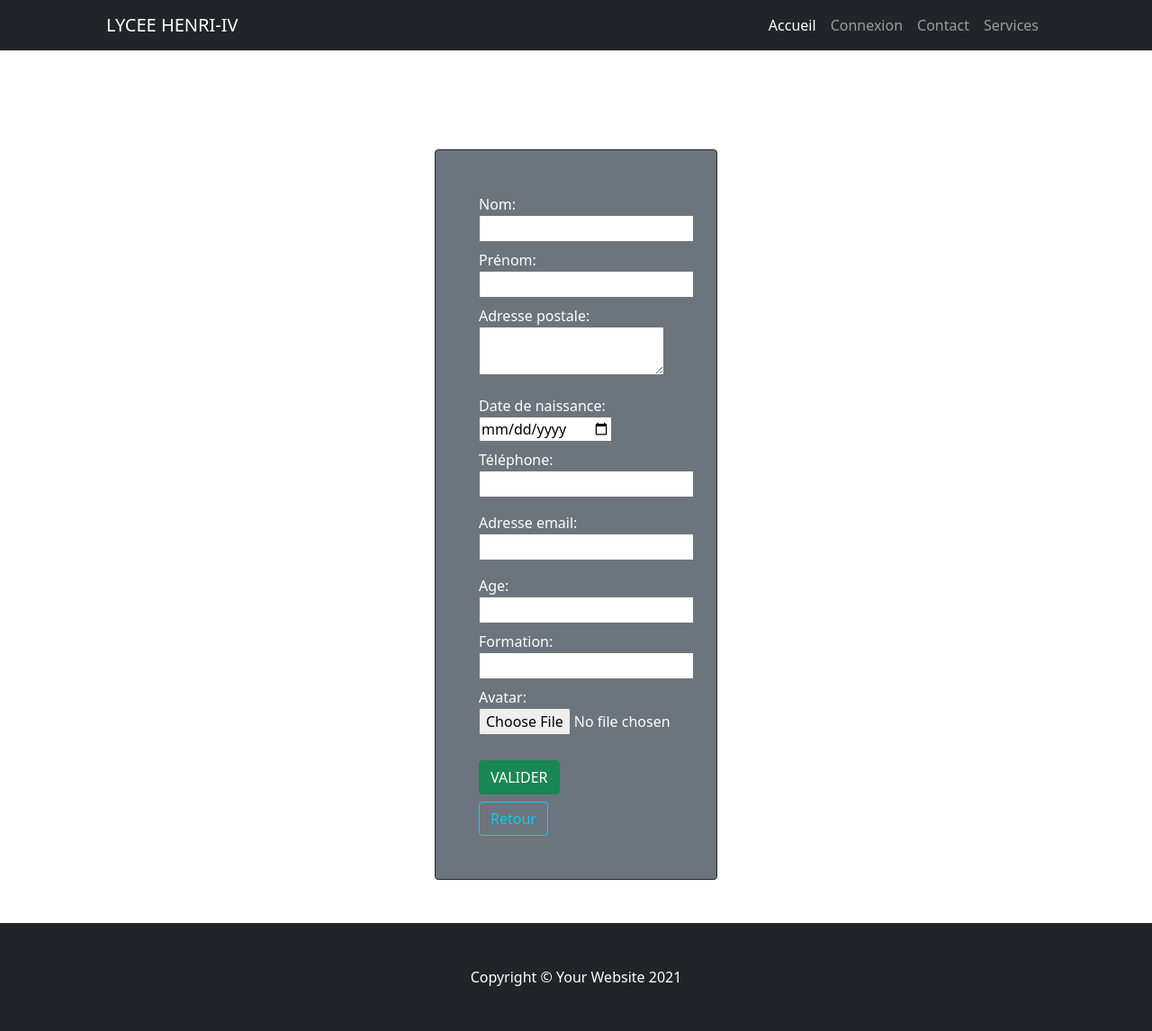
After one commit to FR-Marie/PHP-CRUD-GROUPE, a PHP site: page /ajouter_etudiant.php in a window 1280 px wide. The commit adds this page. Shown: the whole page at 90% size. Run offline with PHP 8.4, Linux system fonts and the light colour scheme; a user stored in the database is signed in.

Commit message:
push mecredi soir

```diff
--- /dev/null
+++ b/ajouter_etudiant.php
@@ -0,0 +1,299 @@
+<?php
+session_start();
+
+if(isset($_SESSION["email"])){
+
+
+    if (isset($_POST["btn-deconnexion"])){
+        echo "btn ok";
+        session_unset();
+        session_destroy();
+        header("location: index.php");
+    }
+    ?>
+
+    <!DOCTYPE html>
+    <html lang="en">
+    <head>
+        <meta charset="utf-8" />
+        <meta name="viewport" content="width=device-width, initial-scale=1, shrink-to-fit=no" />
+        <meta name="description" content="" />
+        <meta name="author" content="" />
+
+        <!-----bootstrap---->
+        <link href="https://cdn.jsdelivr.net/npm/bootstrap@5.1.3/dist/css/bootstrap.min.css" rel="stylesheet" integrity="sha384-1BmE4kWBq78iYhFldvKuhfTAU6auU8tT94WrHftjDbrCEXSU1oBoqyl2QvZ6jIW3" crossorigin="anonymous">
+
+        <title>Ajouter formateur</title>
+
+
+        <!-- Favicon-->
+        <link rel="icon" type="image/x-icon" href="assets/favicon.ico" />
+        <!-- Core theme CSS (includes Bootstrap)-->
+        <link href="css/styles.css" rel="stylesheet" />
+    </head>
+    <body>
+
+
+
+    <!-- Responsive navbar-->
+    <nav class="navbar navbar-expand-lg navbar-dark bg-dark">
+        <div class="container px-5">
+            <a class="navbar-brand" href="#!">LYCEE HENRI-IV</a>
+            <button class="navbar-toggler" type="button" data-bs-toggle="collapse" data-bs-target="#navbarSupportedContent" aria-controls="navbarSupportedContent" aria-expanded="false" aria-label="Toggle navigation"><span class="navbar-toggler-icon"></span></button>
+            <div class="collapse navbar-collapse" id="navbarSupportedContent">
+                <ul class="navbar-nav ms-auto mb-2 mb-lg-0">
+                    <li class="nav-item"><a class="nav-link active" aria-current="page" href="accueil.php">Accueil</a></li>
+                    <li class="nav-item"><a class="nav-link" href="#!">Connexion</a></li>
+                    <li class="nav-item"><a class="nav-link" href="#!">Contact</a></li>
+                    <li class="nav-item"><a class="nav-link" href="#!">Services</a></li>
+                </ul>
+            </div>
+        </div>
+    </nav>
+
+
+<!------------------------------------------------->
+
+    <?php
+    $user = "root";
+    $pass = "";
+
+    try {
+        $db = new PDO("mysql:host=localhost;dbname=ecole_assiamarie;charset=UTF8", $user, $pass);
+        $db->setAttribute(PDO::ATTR_ERRMODE, PDO::ERRMODE_EXCEPTION);
+        //echo "connexion à la BD réussie";
+
+    }catch (PDOException $exception){
+        //echo "Echec de la connexion à la BD" . $exception->getMessage();
+        die();
+    }
+    ?>
+
+
+<!------------------------------------------------->
+
+    <div class="container-fluid">
+        <div class="row" id="ajoutFormateurId">
+
+            <h2 class="text-white text-center mt-5">Editer</h2>
+
+            <div class="col mt-3">
+
+                <form method="POST" enctype="multipart/form-data" class="w-25 m-auto text-white bg-secondary rounded  border border-dark text-start ps-5 mb-5 pb-5">
+
+                    <div class="mt-5 mb-2">
+                        <label for="nom_etudiant" class="d-block">Nom: </label>
+                        <input type="text" name="nom_etudiant" required>
+                    </div>
+
+                    <div class="mb-2">
+                        <label for="prenom_etudiant" class="d-block">Prénom: </label>
+                        <input type="text" name="prenom_etudiant" required>
+                    </div>
+
+                    <div class="mb-3">
+                        <label for="adresse_etudiant" class="d-block">Adresse postale: </label>
+                        <textarea type="text" name="adresse_etudiant" required></textarea>
+                    </div>
+
+                    <div class="mb-2">
+                        <label for="date_naissance_etudiant" class="d-block">Date de naissance: </label>
+                        <input type="date" name="date_naissance_etudiant" required>
+                    </div>
+
+                    <div class="mb-3">
+                        <label for="telephone_etudiant" class="d-block">Téléphone: </label>
+                        <input type="number" min=0 name="telephone_etudiant" required>
+                    </div>
+
+                    <div class="mb-3">
+                        <label for="email_etudiant" class="d-block">Adresse email: </label>
+                        <input type="email" name="email_etudiant" required>
+                    </div>
+
+                    <div class="mb-2">
+                        <label for="age_etudiant" class="d-block">Age: </label>
+                        <input type="number" min=0 name="age_etudiant" required>
+                    </div>
+
+                    <div class="mb-2">
+                        <label for="formation_etudiant" class="d-block">Formation: </label>
+                        <input type="text" name="matiere_etudiant" required>
+                    </div>
+
+                    <div class="mb-4">
+                        <label for="avatar_etudiant" class="d-block">Avatar: </label>
+                        <input type="file" name="avatar_etudiant" class="" required>
+                    </div>
+
+
+                    <!-------------BTN SUBMIT------------>
+                    <button type="submit" class="btn btn-success mt-1 mb-2" name="btn-valider-ajout">VALIDER</button>
+
+                    <div>
+                        <a href="details_formateurs.php" class="btn btn-outline-info">Retour</a>
+                    </div>
+
+
+                </form>
+
+            </div>
+
+
+        </div>
+    </div>
+
+
+<?php
+
+
+    //INSERER LE NOUVEAU FORMATEUR
+
+    if (isset($_POST["btn-valider-ajout"])){
+
+
+    if($db){
+
+        if(isset($_FILES["avatar_etudiant"])){
+
+            //répertoire de destination des images
+            $repertoireImage = "assets/";
+
+            //répertoire de destination + composante finale d'un chemin (basename) avec en paramètres
+            //un tableau associatif multi dim $_FILES["image_produit"]["name"] (name = le nom de l'image)
+            $avatar_etudiant = $repertoireImage . basename($_FILES["avatar_etudiant"]["name"]);
+
+            //Image téléchargée du formulaire ($_post) avec son répertoire, son nom et son image
+            $_POST["avatar_etudiant"] = $avatar_etudiant;
+
+            if(move_uploaded_file($_FILES["avatar_etudiant"]["tmp_name"], $avatar_etudiant)){
+                ?>
+                <div class="alert alert-success w-50 m-auto text-center mt-5 mb-5">
+                    <p>Fichier validé et téléchargé avec succès</p>
+                </div>
+                <?php
+            }else{
+                ?>
+                <div class="alert alert-danger w-50 m-auto text-center mt-5 mb-5">
+                    <p>Erreur lors du téléchargement de l'image</p>
+                    <a href="ajouter_etudiant.php" class="btn btn-outline-warning">Réessayer</a>
+                    <a href="accueil.php" class="btn btn-dark">Retour accueil</a>
+                </div>
+                <?php
+            }
+        }else{
+            ?>
+            <div class="alert alert-danger w-50 m-auto text-center mt-5 mb-5">
+                <p>Format fichier invalide</p>
+                <a href="ajouter_etudiant.php" class="btn btn-outline-warning">Réessayer</a>
+                <a href="accueil.php" class="btn btn-dark">Retour accueil</a>
+            </div>
+            <?php
+        }
+
+
+
+        $sql = "INSERT INTO etudiants (id_etudiant, nom_etudiant, prenom_etudiant, adresse_etudiant, avatar_etudiant, date_naissance_etudiant, telephone_etudiant, email_etudiant, age_etudiant, formation_etudiant) VALUES (?,?,?,?,?,?,?,?,?,?)";
+
+
+    //Je crée la préparation de la requête
+    $requeteAjout = $db->prepare($sql);
+
+    //Je lie les paramètres entrés dans le formulaire à ma BD
+    $requeteAjout->bindParam(1, $_POST["id_etudiant"]);
+    $requeteAjout->bindParam(2, $_POST["nom_etudiant"]);
+    $requeteAjout->bindParam(3, $_POST["prenom_etudiant"]);
+    $requeteAjout->bindParam(4, $_POST["adresse_etudiant"]);
+    $requeteAjout->bindParam(5, $_POST["avatar_etudiant"]);
+    $requeteAjout->bindParam(6, $_POST["date_naissance_etudiant"]);
+    $requeteAjout->bindParam(7, $_POST["telephone_etudiant"]);
+    $requeteAjout->bindParam(8, $_POST["email_etudiant"]);
+    $requeteAjout->bindParam(9, $_POST["age_etudiant"]);
+    $requeteAjout->bindParam(10, $_POST["formation_etudiant"]);
+
+
+    if(isset($_POST["nom_etudiant"]) && !empty($_POST["nom_etudiant"]) && isset($_POST["prenom_etudiant"]) && !empty($_POST["prenom_etudiant"]) && isset($_POST["adresse_etudiant"]) && !empty($_POST["adresse_etudiant"])
+    && isset($_POST["avatar_etudiant"]) && !empty($_POST["avatar_etudiant"]) && isset($_POST["date_naissance_etudiant"]) && !empty($_POST["date_naissance_etudiant"]) && isset($_POST["telephone_etudiant"]) && !empty($_POST["telephone_etudiant"])
+    && isset($_POST["email_etudiant"]) && !empty($_POST["email_etudiant"]) && isset($_POST["age_etudiant"]) && !empty($_POST["age_etudiant"]) && isset($_POST["matiere_etudiant"]) && !empty($_POST["matiere_etudiant"])){
+
+    //J'éxécute la requête
+    $requeteAjout->execute([
+    $_POST["id_etudiant"],
+    trim(htmlspecialchars($_POST["nom_etudiant"])),
+    trim(htmlspecialchars($_POST["prenom_etudiant"])),
+    trim(htmlspecialchars($_POST["adresse_etudiant"])),
+    $_POST["avatar_etudiant"],
+    $_POST["date_naissance_etudiant"],
+    $_POST["telephone_etudiant"],
+    trim(htmlspecialchars($_POST["email_etudiant"])),
+    $_POST["age_etudiant"],
+    trim(htmlspecialchars($_POST["matiere_etudiant"]))
+
+    ]);
+
+    ?>
+    <div class="alert alert-success w-50 m-auto text-center mt-5 mb-5">
+        <p>Liste des formateurs mise à jour</p>
+        <a href="eleves.php" class="btn btn-outline-dark">Voir l'étudiant</a>
+        <a href="accueil.php" class="btn btn-secondary">Retour accueil</a>
+    </div>
+        <style>
+            #ajoutFormateurId{
+                display: none;
+            }
+        </style>
+    <?php
+
+    }else{
+        ?>
+        <div class="alert alert-danger w-50 m-auto text-center mt-5 mb-5">
+            <p>Echec de l'ajout du formateur, tous les champs doivent être remplis</p>
+            <a href="ajouter_etudiant.php" class="btn btn-outline-warning">Réessayer</a>
+            <a href="accueil.php" class="btn btn-secondary">Retour accueil</a>
+
+        </div>
+        <style>
+            #ajoutFormateurId{
+                display: none;
+            }
+        </style>
+        <?php
+    }
+
+    }
+    }
+?>
+
+
+
+
+
+
+
+
+<!-----------------------SI SESSION PAS OK------------------------->
+    <?php
+
+    }else{
+        ?>
+        <div class="alert alert-warning text-light">
+            <p>vous devez être connecté pour voir cette page!</p>
+            <button><a href="index.php">Se connecter</a></button>
+        </div>
+        <?php
+    }
+
+
+    ?>
+
+    <!-- Footer-->
+    <footer class="py-5 bg-dark">
+        <div class="container px-4 px-lg-5"><p class="m-0 text-center text-white">Copyright &copy; Your Website 2021</p></div>
+
+    </footer>
+    <!-- Bootstrap core JS-->
+    <script src="https://cdn.jsdelivr.net/npm/bootstrap@5.1.3/dist/js/bootstrap.bundle.min.js"></script>
+    <!-- Core theme JS-->
+    <script src="js/scripts.js"></script>
+    </body>
+</html>
--- a/details_eleves.php
+++ b/details_eleves.php
@@ -129,7 +129,7 @@ if($db){
                             <div><a href="editer_eleves.php?id_etudiant=<?=$details['id_etudiant']?>"class="btn btn-secondary btn-sm me-2">Editer</a></div>
 
                         <form method="POST">
-                            <div><button type="submit" name="supprimer" class="btn btn-dark btn-sm me-2">Supprimer</button></div>
+                        <div><a href="supprimer_etudiant.php?id_etudiant=<?=$details['id_etudiant']?>"class="btn btn-secondary btn-sm me-2">Supprimer</a></div>
                         </form>
 
                         <div>
--- a/eleves.php
+++ b/eleves.php
@@ -106,7 +106,7 @@ if($db){
                         <div class="card-footer d-flex">
                         <div><a class="btn btn-secondary btn-sm me-2" href="details_eleves.php?id_etudiant=<?=$infosPersos["id_etudiant"]?>">Plus d'infos</a></div>
                         <form method="POST">
-                            <div><button type="submit" name="supprimer" class="btn btn-dark btn-sm">Supprimer</button></div>
+                        <div><a class="btn btn-dark btn-sm me-2" href="supprimer_etudiant.php?id_etudiant=<?=$infosPersos["id_etudiant"]?>">Supprimer</a></div>
                         </form>
                         </div>
 
@@ -120,7 +120,7 @@ if($db){
 
     </div>
     <div class="container d-flex">
-    <div class="col-md-11 mb-5"><a class="btn btn-dark" href="ajouter_eleves.php">Ajouter élèves</a></div>
+    <div class="col-md-11 mb-5"><a class="btn btn-dark" href="ajouter_etudiant.php">Ajouter élèves</a></div>
     <div class="col-md-12 mb-5"><a class="btn btn-secondary" href="accueil.php">Retour</a></div>
     </div>
 
```
Also changed, not shown: editer_eleves.php (+130 -108 lines), supprimer_etudiant.php (added, +204 -0 lines), TEST PRODUIT.png (added), ajouter_eleve.php (deleted), celineP.png (added), surpprimer_eleve.php (deleted), traitement_ajouter.php (deleted), traitement_editer.php (deleted), traitement_supprimer.php (deleted).
